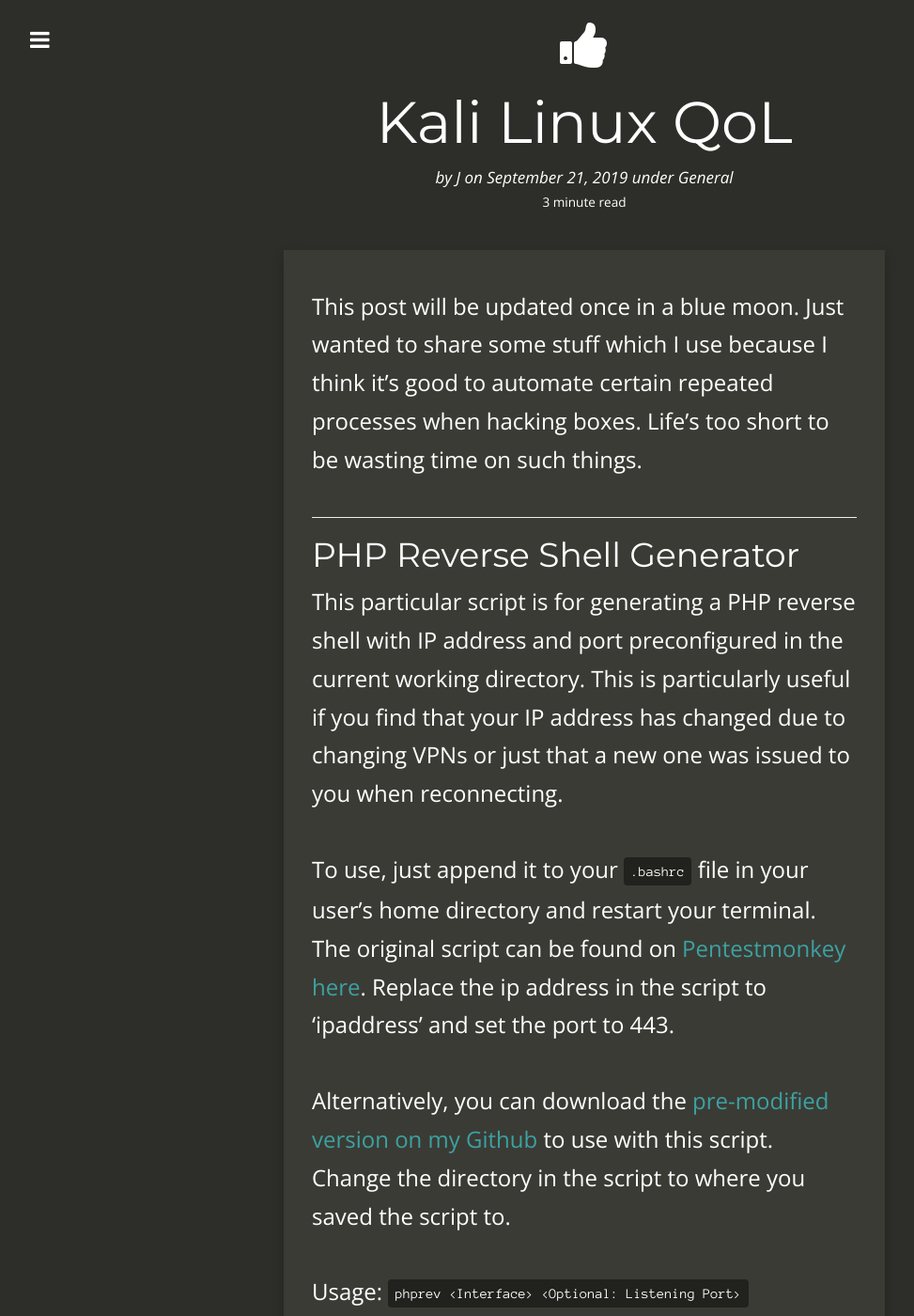
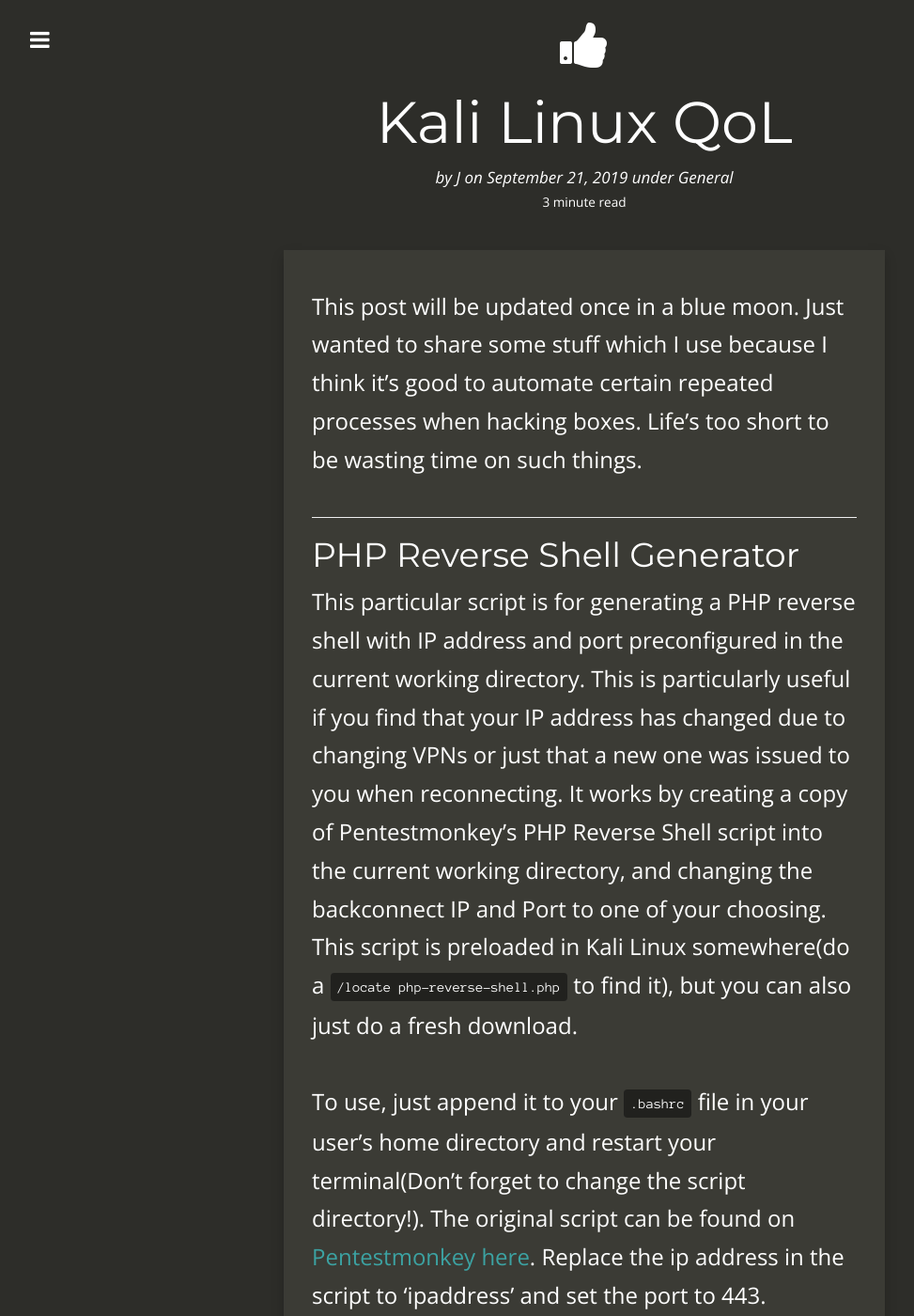
Before and after one commit to Dreamscent/Dreamscent.github.io, a Jekyll site: the page built from _posts/2019-09-21-Kali-Linux-QoL.md, in a window 1280 px wide and 1400 px high. Shown: the whole window at 94% size, without its empty margins (18-991 px from the left). Built offline with Jekyll 4.4.1, drawn with Linux system fonts in a browser that asks for light colours; nearby versions of some CDN libraries.

Commit message:
Update 2019-09-21-Kali-Linux-QoL.md

```diff
--- a/_posts/2019-09-21-Kali-Linux-QoL.md
+++ b/_posts/2019-09-21-Kali-Linux-QoL.md
@@ -21,9 +21,9 @@ This post will be updated once in a blue moon. Just wanted to share some stuff w
 ## PHP Reverse Shell Generator
 
 
-This particular script is for generating a PHP reverse shell with IP address and port preconfigured in the current working directory. This is particularly useful if you find that your IP address has changed due to changing VPNs or just that a new one was issued to you when reconnecting.
+This particular script is for generating a PHP reverse shell with IP address and port preconfigured in the current working directory. This is particularly useful if you find that your IP address has changed due to changing VPNs or just that a new one was issued to you when reconnecting. It works by creating a copy of Pentestmonkey's PHP Reverse Shell script into the current working directory, and changing the backconnect IP and Port to one of your choosing. This script is preloaded in Kali Linux somewhere(do a `/locate php-reverse-shell.php` to find it), but you can also just do a fresh download.
 
-To use, just append it to your `.bashrc` file in your user's home directory and restart your terminal. The original script can be found on [Pentestmonkey here][1]. Replace the ip address in the script to 'ipaddress' and set the port to 443.
+To use, just append it to your `.bashrc` file in your user's home directory and restart your terminal(Don't forget to change the script directory!). The original script can be found on [Pentestmonkey here][1]. Replace the ip address in the script to 'ipaddress' and set the port to 443.
 
 Alternatively, you can download the [pre-modified version on my Github][2] to use with this script. Change the directory in the script to where you saved the script to.
 
```
